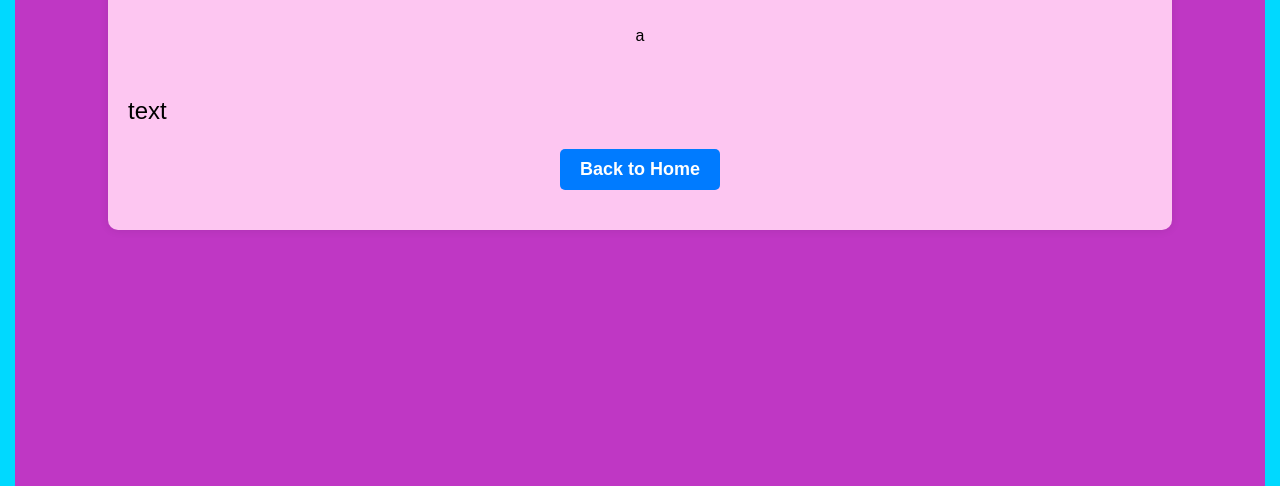
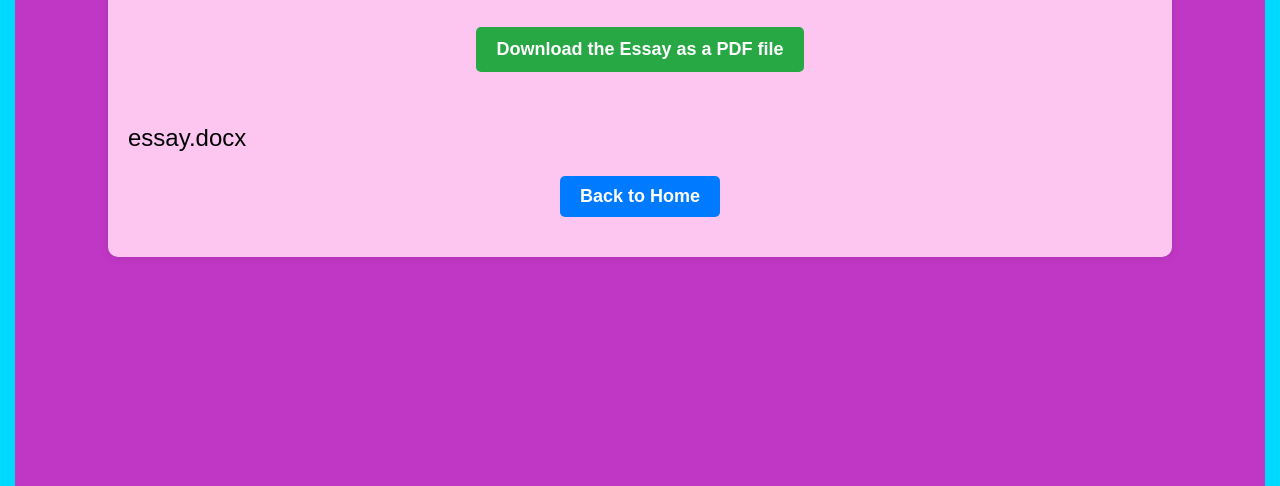
Before and after one commit to FrootJuice/Midterm-Multi-Genre-Project, a plain HTML site: page essay.html in a window 1280 px wide. Shown: the part 314-800 px from the top of the page. Drawn offline with Linux system fonts and the light colour scheme.

Commit message:
Essay Download Button

```diff
--- a/essay.html
+++ b/essay.html
@@ -19,12 +19,13 @@
 
         <main>
             <h2>Essay</h2>
-            <div class="">
-                a
+             <!-- Centered Download Button -->
+            <div class="download-button">
+                <a href="essay.pdf" download="essay.pdf">Download the Essay as a PDF file</a>
             </div>
             <h3>
                 <br>
-                text
+                essay.docx
                 <br>
             </h3>
         </main>
--- a/styles.css
+++ b/styles.css
@@ -110,3 +110,25 @@ header {
     border-radius: 10px; /* Optional: Adds rounded corners */
     box-shadow: 0 4px 8px rgba(0, 0, 0, 0.2); /* Optional: Adds shadow for design */
 }
+
+/* Essay Page */
+.download-button {
+    text-align: center;
+    margin: 20px 0;
+}
+
+.download-button a {
+    display: inline-block;
+    padding: 12px 20px;
+    font-size: 18px;
+    font-weight: bold;
+    color: white;
+    background-color: #28a745;
+    text-decoration: none;
+    border-radius: 5px;
+    transition: background-color 0.3s ease;
+}
+
+.download-button a:hover {
+    background-color: #218838;
+}
```
Also changed, not shown: 1 other file.
